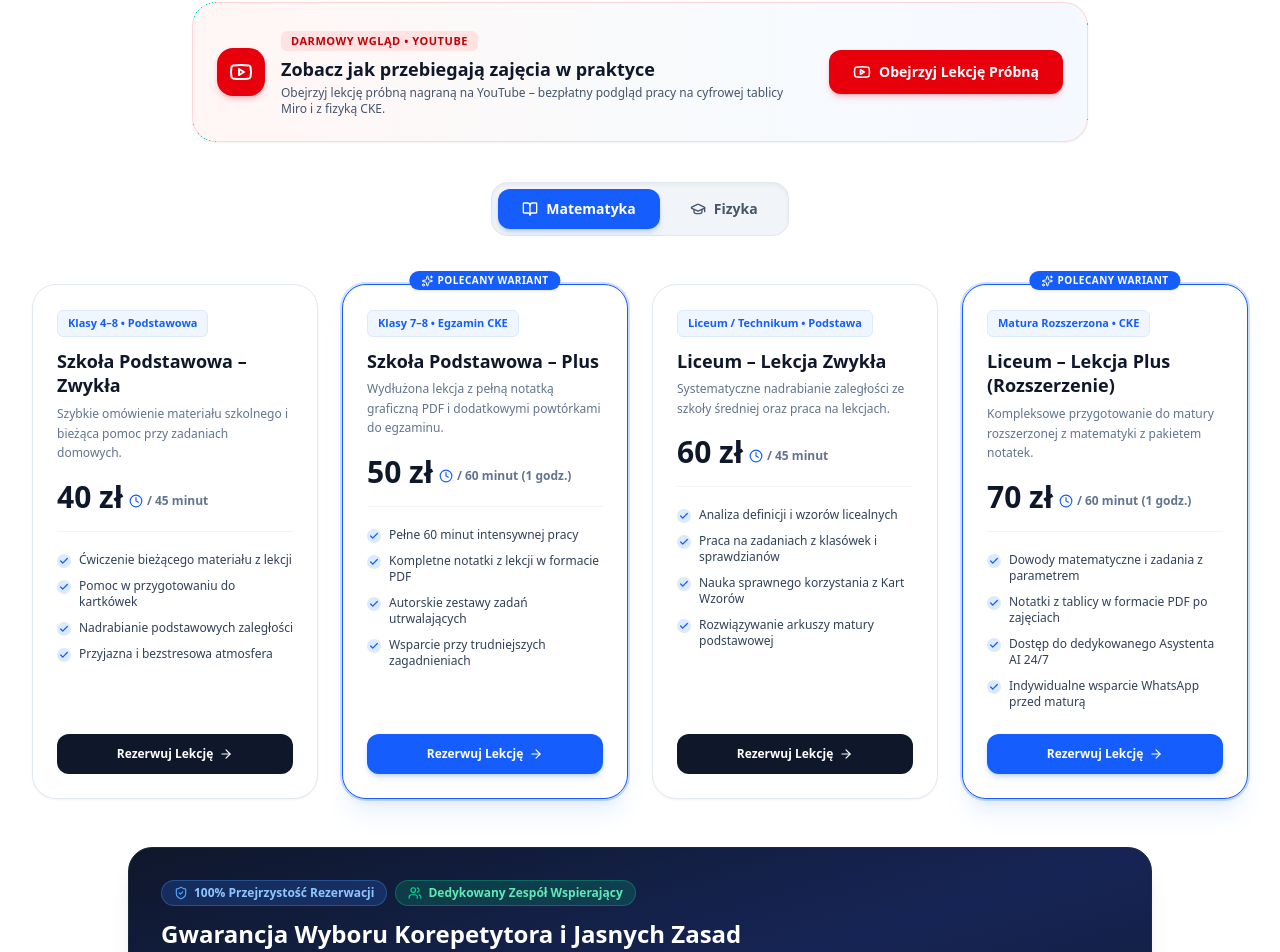
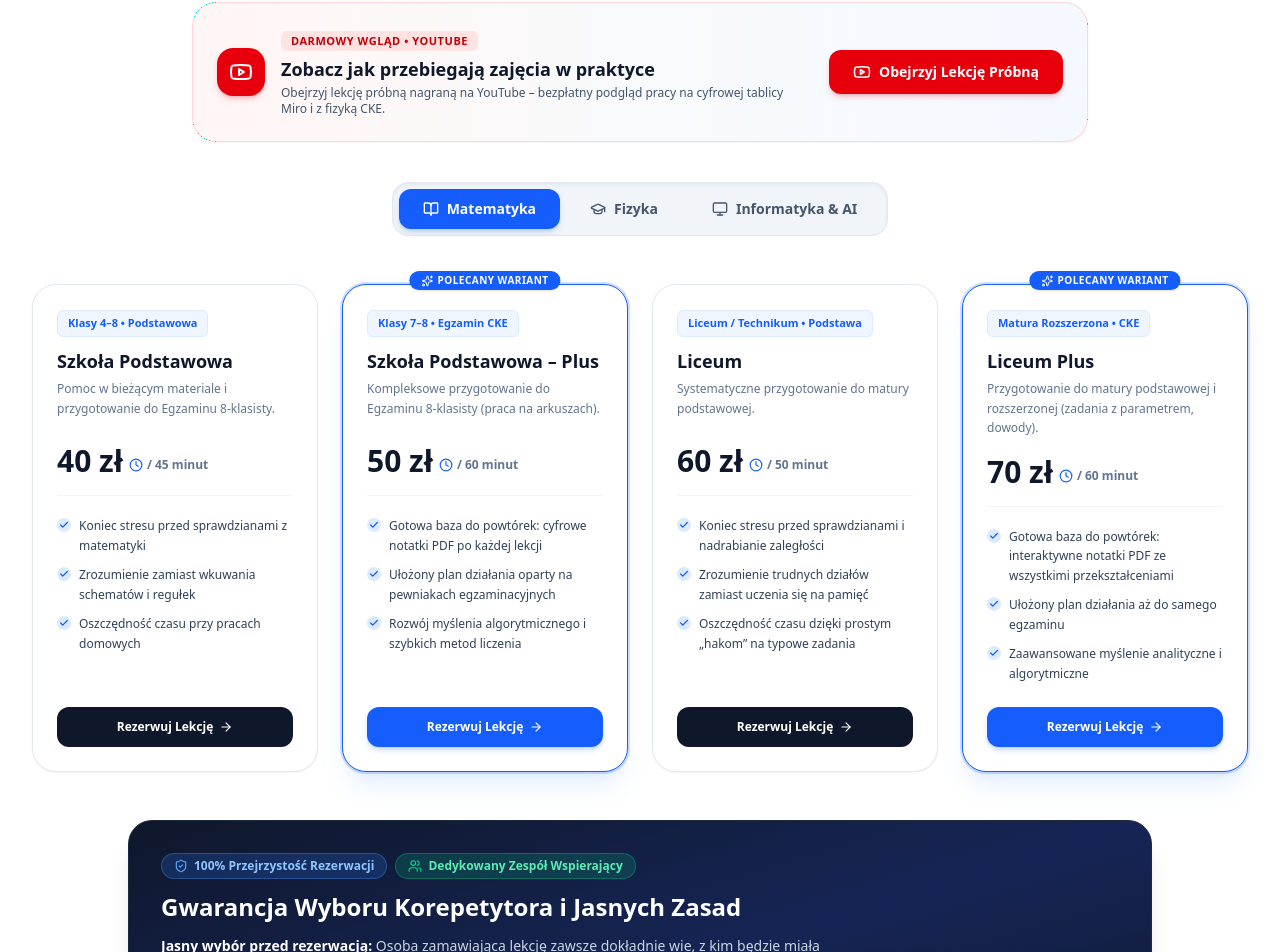
Before and after one commit to QJonathann/qjonathan, a React (Vite) app: page / in a window 1280 px wide. Shown: the part 5350-6302 px from the top of the page. Built offline with nearby package versions, Linux system fonts and the light colour scheme.

Commit message:
Update OfferSection.tsx

```diff
--- a/src/components/OfferSection.tsx
+++ b/src/components/OfferSection.tsx
@@ -1,5 +1,5 @@
 import React, { useState } from "react";
-import { Check, ArrowRight, Sparkles, Clock, ShieldCheck, GraduationCap, BookOpen, Users, Youtube } from "lucide-react";
+import { Check, ArrowRight, Sparkles, Clock, ShieldCheck, GraduationCap, BookOpen, Users, Youtube, Monitor } from "lucide-react";
 import { TrialLessonModal } from "./TrialLessonModal";
 
 interface OfferSectionProps {
@@ -18,22 +18,21 @@ interface OfferPlan {
 }
 
 export const OfferSection: React.FC<OfferSectionProps> = ({ onNavigate }) => {
-  const [selectedSubject, setSelectedSubject] = useState<"matematyka" | "fizyka">("matematyka");
+  const [selectedSubject, setSelectedSubject] = useState<"matematyka" | "fizyka" | "informatyka">("matematyka");
   const [isModalOpen, setIsModalOpen] = useState(false);
 
   const mathPlans: OfferPlan[] = [
     {
       id: "math-sp-zwykla",
-      title: "Szkoła Podstawowa – Zwykła",
+      title: "Szkoła Podstawowa",
       levelBadge: "Klasy 4–8 • Podstawowa",
       price: "40 zł",
       duration: "45 minut",
-      targetAudience: "Szybkie omówienie materiału szkolnego i bieżąca pomoc przy zadaniach domowych.",
+      targetAudience: "Pomoc w bieżącym materiale i przygotowanie do Egzaminu 8-klasisty.",
       features: [
-        "Ćwiczenie bieżącego materiału z lekcji",
-        "Pomoc w przygotowaniu do kartkówek",
-        "Nadrabianie podstawowych zaległości",
-        "Przyjazna i bezstresowa atmosfera",
+        "Koniec stresu przed sprawdzianami z matematyki",
+        "Zrozumienie zamiast wkuwania schematów i regułek",
+        "Oszczędność czasu przy pracach domowych",
       ],
     },
     {
@@ -41,43 +40,40 @@ export const OfferSection: React.FC<OfferSectionProps> = ({ onNavigate }) => {
       title: "Szkoła Podstawowa – Plus",
       levelBadge: "Klasy 7–8 • Egzamin CKE",
       price: "50 zł",
-      duration: "60 minut (1 godz.)",
+      duration: "60 minut",
       popular: true,
-      targetAudience: "Wydłużona lekcja z pełną notatką graficzną PDF i dodatkowymi powtórkami do egzaminu.",
+      targetAudience: "Kompleksowe przygotowanie do Egzaminu 8-klasisty (praca na arkuszach).",
       features: [
-        "Pełne 60 minut intensywnej pracy",
-        "Kompletne notatki z lekcji w formacie PDF",
-        "Autorskie zestawy zadań utrwalających",
-        "Wsparcie przy trudniejszych zagadnieniach",
+        "Gotowa baza do powtórek: cyfrowe notatki PDF po każdej lekcji",
+        "Ułożony plan działania oparty na pewniakach egzaminacyjnych",
+        "Rozwój myślenia algorytmicznego i szybkich metod liczenia",
       ],
     },
     {
       id: "math-liceum-zwykla",
-      title: "Liceum – Lekcja Zwykła",
+      title: "Liceum",
       levelBadge: "Liceum / Technikum • Podstawa",
       price: "60 zł",
-      duration: "45 minut",
-      targetAudience: "Systematyczne nadrabianie zaległości ze szkoły średniej oraz praca na lekcjach.",
+      duration: "50 minut",
+      targetAudience: "Systematyczne przygotowanie do matury podstawowej.",
       features: [
-        "Analiza definicji i wzorów licealnych",
-        "Praca na zadaniach z klasówek i sprawdzianów",
-        "Nauka sprawnego korzystania z Kart Wzorów",
-        "Rozwiązywanie arkuszy matury podstawowej",
+        "Koniec stresu przed sprawdzianami i nadrabianie zaległości",
+        "Zrozumienie trudnych działów zamiast uczenia się na pamięć",
+        "Oszczędność czasu dzięki prostym „hakom” na typowe zadania",
       ],
     },
     {
       id: "math-liceum-plus",
-      title: "Liceum – Lekcja Plus (Rozszerzenie)",
+      title: "Liceum Plus",
       levelBadge: "Matura Rozszerzona • CKE",
       price: "70 zł",
-      duration: "60 minut (1 godz.)",
+      duration: "60 minut",
       popular: true,
-      targetAudience: "Kompleksowe przygotowanie do matury rozszerzonej z matematyki z pakietem notatek.",
+      targetAudience: "Przygotowanie do matury podstawowej i rozszerzonej (zadania z parametrem, dowody).",
       features: [
-        "Dowody matematyczne i zadania z parametrem",
-        "Notatki z tablicy w formacie PDF po zajęciach",
-        "Dostęp do dedykowanego Asystenta AI 24/7",
-        "Indywidualne wsparcie WhatsApp przed maturą",
+        "Gotowa baza do powtórek: interaktywne notatki PDF ze wszystkimi przekształceniami",
+        "Ułożony plan działania aż do samego egzaminu",
+        "Zaawansowane myślenie analityczne i algorytmiczne",
       ],
     },
   ];
@@ -85,16 +81,15 @@ export const OfferSection: React.FC<OfferSectionProps> = ({ onNavigate }) => {
   const physicsPlans: OfferPlan[] = [
     {
       id: "phys-sp-zwykla",
-      title: "Szkoła Podstawowa – Zwykła",
+      title: "Szkoła Podstawowa",
       levelBadge: "Klasy 7–8 • Podstawowa",
       price: "40 zł",
       duration: "45 minut",
-      targetAudience: "Zrozumienie podstawowych praw fizyki, przeliczania jednostek oraz prostej kinematyki.",
+      targetAudience: "Koniec stresu przed nowymi zjawiskami i sprawdzianami.",
       features: [
-        "Wyjaśnianie pojęć fizycznych bez trudnego języka",
-        "Przeliczanie jednostek i wzorów fizycznych",
-        "Pomoc przy zadaniach domowych ze szkoły",
-        "Budowanie pewności siebie na lekcjach",
+        "Zrozumienie fizyki na przykładach z życia",
+        "Koniec wkuwania suchych wzorów",
+        "Oszczędność czasu podczas rozwiązywania zadań i przeliczania jednostek",
       ],
     },
     {
@@ -102,48 +97,105 @@ export const OfferSection: React.FC<OfferSectionProps> = ({ onNavigate }) => {
       title: "Szkoła Podstawowa – Plus",
       levelBadge: "Klasy 7–8 • Z Notatkami",
       price: "50 zł",
-      duration: "60 minut (1 godz.)",
+      duration: "60 minut",
       popular: true,
-      targetAudience: "Godzina lekcyjna wzbogacona o przejrzystą notatkę z rysunkami i schematami w PDF.",
+      targetAudience: "Gotowa baza do powtórek: ilustrowane notatki PDF z rysunkami zjawisk.",
       features: [
-        "60 minut zajęć z omówieniem ćwiczeń",
-        "Ilustrowane notatki z fizyki w PDF",
-        "Przykłady z życia codziennego i eksperymenty",
-        "Sprawdzanie i korekta zadań własnych",
+        "Ułożony plan działania oparty na logice, a nie na definicjach",
+        "Myślenie przyczynowo-skutkowe w zadaniach tekstowych i doświadczeniach",
       ],
     },
     {
       id: "phys-liceum-zwykla",
-      title: "Liceum – Lekcja Zwykła",
+      title: "Liceum",
       levelBadge: "Liceum / Technikum • Podstawa",
       price: "60 zł",
-      duration: "45 minut",
-      targetAudience: "Nadrabianie zaległości z fizyki klasycznej: dynamika, prąd elektryczny, optyka i termodynamika.",
+      duration: "50 minut",
+      targetAudience: "Koniec stresu przed sprawdzianami (dynamika, prąd, kinematyka).",
       features: [
-        "Rozwiązywanie zadań obrachunkowych i teoretycznych",
-        "Przygotowanie do sprawdzianów i poprawek",
-        "Krok po kroku przeliczanie układów SI",
-        "Praca na oficjalnych pytaniach maturalnych",
+        "Zrozumienie wektorów i sił zamiast zgadywania i dobierania wzorów w ciemno",
+        "Oszczędność czasu dzięki wypracowanym schematom rozwiązywania zadań",
       ],
     },
     {
       id: "phys-liceum-plus",
-      title: "Liceum – Lekcja Plus (Rozszerzenie)",
+      title: "Liceum Plus",
       levelBadge: "Matura Rozszerzona • Fizyka CKE",
       price: "70 zł",
-      duration: "60 minut (1 godz.)",
+      duration: "60 minut",
       popular: true,
-      targetAudience: "Dla kandydatów na politechniki i kierunki ścisłe – pełne przygotowanie rozszerzone z notatkami.",
+      targetAudience: "Pełne przygotowanie do matury rozszerzonej z fizyki (dla kandydatów na politechniki).",
       features: [
-        "Fizyka nowożytna, wektory i ruch po okręgu",
-        "Cyfrowy skrypt PDF ze wszystkimi schematami z lekcji",
-        "Analiza problematycznych zadań doświadczalnych",
-        "Dostęp do Asystenta AI z zapytaniami z fizyki",
+        "Gotowa baza do powtórek: cyfrowy skrypt PDF z rozpisanymi eksperymentami i wykresami",
+        "Ułożony plan działania z przerabianiem oficjalnych arkuszy CKE",
+        "Myślenie problemowe i analiza zadań doświadczalnych",
       ],
     },
   ];
 
-  const currentPlans = selectedSubject === "matematyka" ? mathPlans : physicsPlans;
+  const infoPlans: OfferPlan[] = [
+    {
+      id: "info-szkolna",
+      title: "Informatyka Szkolna (Podstawa)",
+      levelBadge: "Szkoła • Narzędzia PC",
+      price: "50 zł",
+      duration: "50 minut",
+      targetAudience: "Pomoc w bieżącym materiale szkolnym i nauka przydatnych programów.",
+      features: [
+        "Koniec stresu przed kartkówkami i zadaniami z informatyki",
+        "Praktyczne umiejętności (np. pakiet Office, prosta grafika) zamiast wkuwania teorii",
+        "Szybsze i samodzielne odrabianie prac domowych przy komputerze",
+      ],
+    },
+    {
+      id: "info-projekty",
+      title: "Edukacja Cyfrowa – Tworzenie Stron",
+      levelBadge: "Rozwój • Technologie Webowe",
+      price: "50 zł",
+      duration: "50 minut",
+      popular: true,
+      targetAudience: "Praktyczne podstawy projektowania i budowania nowoczesnych stron internetowych.",
+      features: [
+        "Tworzenie własnych projektów krok po kroku (od układu graficznego po kod i publikację)",
+        "Rozwój logicznego myślenia i kreatywności przy tworzeniu wirtualnych wizytówek czy blogów",
+        "Zdobycie konkretnych umiejętności technologicznych gotowych do natychmiastowego wykorzystania",
+      ],
+    },
+    {
+      id: "info-bezpieczenstwo",
+      title: "Edukacja Cyfrowa – Internet",
+      levelBadge: "Dla każdego • Bezpieczeństwo",
+      price: "50 zł",
+      duration: "50 minut",
+      targetAudience: "Bezstresowe i bezpieczne korzystanie z komputera, smartfona i internetu.",
+      features: [
+        "Praktyczna ochrona danych, unikanie oszustw i bezpieczna bankowość",
+        "Obsługa przydatnych narzędzi (e-urząd, komunikatory, zakupy online, chmura)",
+        "Oszczędność czasu i pełna cyfrowa niezależność w codziennym życiu",
+      ],
+    },
+    {
+      id: "info-ai",
+      title: "Edukacja Cyfrowa – Narzędzia AI",
+      levelBadge: "Nowoczesność • Automatyzacja",
+      price: "50 zł",
+      duration: "50 minut",
+      popular: true,
+      targetAudience: "Praktyczne wykorzystanie sztucznej inteligencji (np. ChatGPT) w pracy i w domu.",
+      features: [
+        "Nauka tworzenia skutecznych zapytań (promptów), by otrzymywać idealne odpowiedzi",
+        "Oszczędność czasu dzięki automatyzacji zadań, pisania maili czy analizy tekstów",
+        "Błyskawiczne generowanie pomysłów, podsumowań i grafik jako wsparcie w obowiązkach",
+      ],
+    },
+  ];
+
+  const currentPlans =
+    selectedSubject === "matematyka"
+      ? mathPlans
+      : selectedSubject === "fizyka"
+      ? physicsPlans
+      : infoPlans;
 
   const handleBookingRedirect = () => {
     window.open("https://rezerwacje.qjonathan.pl", "_blank", "noopener,noreferrer");
@@ -194,12 +246,12 @@ export const OfferSection: React.FC<OfferSectionProps> = ({ onNavigate }) => {
           </button>
         </div>
 
-        {/* Subject Toggle Buttons (Matematyka / Fizyka) */}
+        {/* Subject Toggle Buttons (Matematyka / Fizyka / Informatyka) */}
         <div className="flex justify-center mb-12">
-          <div className="bg-slate-100 p-1.5 rounded-2xl border border-slate-200 inline-flex items-center gap-1.5 shadow-inner">
+          <div className="bg-slate-100 p-1.5 rounded-2xl border border-slate-200 flex flex-wrap justify-center items-center gap-1.5 shadow-inner">
             <button
               onClick={() => setSelectedSubject("matematyka")}
-              className={`px-6 py-2.5 rounded-xl text-sm font-extrabold transition-all cursor-pointer flex items-center gap-2 ${
+              className={`px-5 sm:px-6 py-2.5 rounded-xl text-xs sm:text-sm font-extrabold transition-all cursor-pointer flex items-center gap-2 ${
                 selectedSubject === "matematyka"
                   ? "bg-blue-600 text-white shadow-md shadow-blue-600/20"
                   : "text-slate-600 hover:text-slate-900 hover:bg-slate-200/60"
@@ -210,7 +262,7 @@ export const OfferSection: React.FC<OfferSectionProps> = ({ onNavigate }) => {
             </button>
             <button
               onClick={() => setSelectedSubject("fizyka")}
-              className={`px-6 py-2.5 rounded-xl text-sm font-extrabold transition-all cursor-pointer flex items-center gap-2 ${
+              className={`px-5 sm:px-6 py-2.5 rounded-xl text-xs sm:text-sm font-extrabold transition-all cursor-pointer flex items-center gap-2 ${
                 selectedSubject === "fizyka"
                   ? "bg-blue-600 text-white shadow-md shadow-blue-600/20"
                   : "text-slate-600 hover:text-slate-900 hover:bg-slate-200/60"
@@ -218,6 +270,17 @@ export const OfferSection: React.FC<OfferSectionProps> = ({ onNavigate }) => {
             >
               <GraduationCap className="w-4 h-4" />
               <span>Fizyka</span>
+            </button>
+            <button
+              onClick={() => setSelectedSubject("informatyka")}
+              className={`px-5 sm:px-6 py-2.5 rounded-xl text-xs sm:text-sm font-extrabold transition-all cursor-pointer flex items-center gap-2 ${
+                selectedSubject === "informatyka"
+                  ? "bg-blue-600 text-white shadow-md shadow-blue-600/20"
+                  : "text-slate-600 hover:text-slate-900 hover:bg-slate-200/60"
+              }`}
+            >
+              <Monitor className="w-4 h-4" />
+              <span>Informatyka & AI</span>
             </button>
           </div>
         </div>
@@ -249,7 +312,7 @@ export const OfferSection: React.FC<OfferSectionProps> = ({ onNavigate }) => {
                 <h3 className="text-lg font-extrabold text-slate-900 mb-1.5 leading-snug">
                   {plan.title}
                 </h3>
-                <p className="text-xs text-slate-500 leading-relaxed mb-4 min-h-[36px]">
+                <p className="text-xs text-slate-500 leading-relaxed mb-4 min-h-[48px]">
                   {plan.targetAudience}
                 </p>
 
@@ -264,7 +327,7 @@ export const OfferSection: React.FC<OfferSectionProps> = ({ onNavigate }) => {
                 {/* Feature List */}
                 <ul className="space-y-2.5 mb-6">
                   {plan.features.map((f, i) => (
-                    <li key={i} className="flex items-start gap-2 text-xs font-medium text-slate-700">
+                    <li key={i} className="flex items-start gap-2 text-xs font-medium text-slate-700 leading-relaxed">
                       <div className="w-3.5 h-3.5 rounded-full bg-blue-100 text-blue-600 flex items-center justify-center shrink-0 mt-0.5">
                         <Check className="w-2.5 h-2.5 stroke-[3]" />
                       </div>
```
